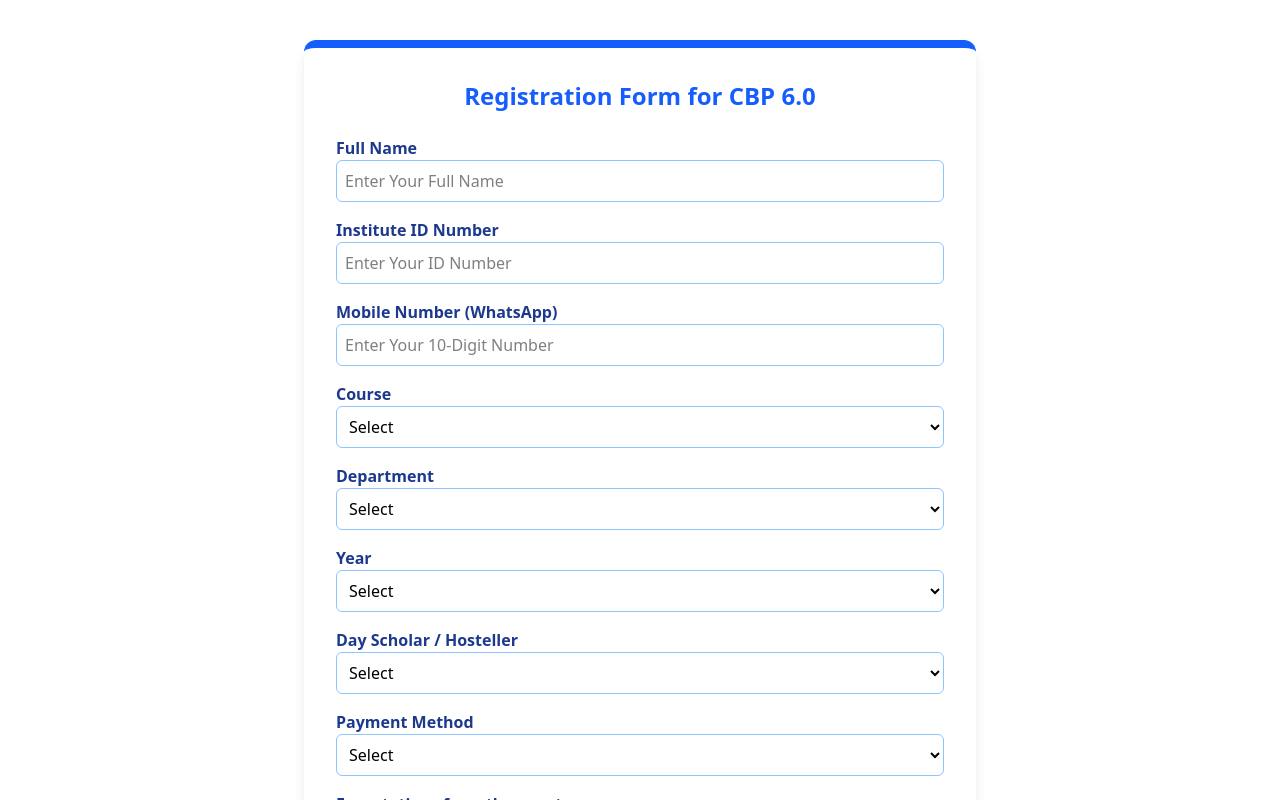
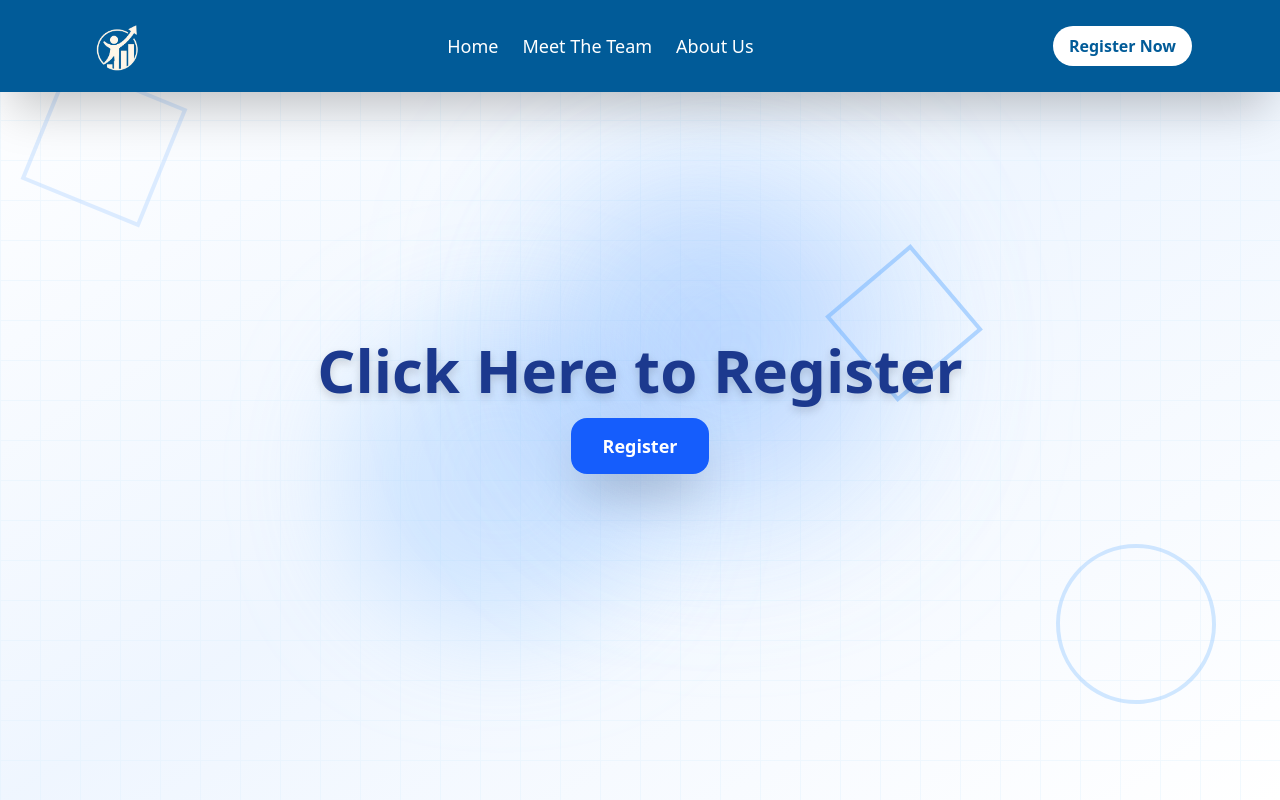
Before and after one commit to cbpmnit-glitch/cbp, a React (Vite) app: page /registration in a window 1280 px wide. Shown: the top 800 px of the page. Built offline with nearby package versions, Linux system fonts and the light colour scheme.

Commit message:
Initial commit

```diff
--- a/src/App.jsx
+++ b/src/App.jsx
@@ -16,7 +16,6 @@ import PrivatePolicy from "./PrivacyPolicy";
 import TandC from "./TandC";
 import Cancellation from "./Cancellation";
 import Shipping from "./Shipping";
-import RegistrationForm from "./RegistrationForm";
 import Attendance from "./Attendance";
 import FormWithPayment from "./FormWithPayment";
 import PaymentSuccess from "./PaymentSuccess";
@@ -27,7 +26,7 @@ import AboutUS from "./AbousUS";
 import { Component } from "lucide-react";
 import QuizApp from "./quizinterface";
 import PaymentFailure from "./PaymentFailure";
-
+import Register_land from "./Register_land";
 // Main landing page component
 const HomePage = () => {
   return (
@@ -64,7 +63,7 @@ function App() {
         {/*Shipping page */}
         <Route path="/Shipping-Policy" element={<Shipping />} />
 
-        <Route path="/registration" element={<RegistrationForm />} />
+        <Route path="/registration" element={<Register_land />} />
 
         <Route path="/attendance" element={<Attendance />} />
 
--- /dev/null
+++ b/src/Register_land.jsx
@@ -0,0 +1,84 @@
+import React from "react";
+import { motion } from "framer-motion";
+import Navbar from "./navbar";
+import Footer from "./footer";
+
+export default function Register_land() {
+  return (
+    <>
+    <Navbar/>
+    <div className="w-full h-screen flex flex-col items-center justify-center relative overflow-hidden bg-gradient-to-br from-white via-blue-50 to-white">
+      {/* Subtle Grid Pattern */}
+      <div className="absolute inset-0 bg-[linear-gradient(to_right,#e0f2fe_1px,transparent_1px),linear-gradient(to_bottom,#e0f2fe_1px,transparent_1px)] bg-[size:40px_40px] opacity-40 z-0" />
+
+      {/* Animated Blobs */}
+      <motion.div
+        className="absolute w-72 h-72 bg-blue-200 rounded-full mix-blend-multiply filter blur-3xl opacity-40"
+        animate={{ x: [0, 100, -100, 0], y: [0, -50, 50, 0], scale: [1, 1.2, 0.9, 1] }}
+        transition={{ duration: 15, repeat: Infinity, ease: "easeInOut" }}
+      />
+
+      <motion.div
+        className="absolute w-96 h-96 bg-blue-300 rounded-full mix-blend-multiply filter blur-3xl opacity-30"
+        animate={{ x: [50, -150, 100, 50], y: [0, 80, -80, 0], scale: [1.1, 0.8, 1.2, 1] }}
+        transition={{ duration: 20, repeat: Infinity, ease: "easeInOut" }}
+      />
+
+      <motion.div
+        className="absolute w-64 h-64 bg-blue-400 rounded-full mix-blend-multiply filter blur-3xl opacity-20"
+        animate={{ x: [-100, 100, -50, -100], y: [50, -100, 100, 50], scale: [1, 1.3, 0.7, 1] }}
+        transition={{ duration: 25, repeat: Infinity, ease: "easeInOut" }}
+      />
+
+      {/* Floating Polygons */}
+      <motion.div
+        className="absolute top-20 left-10 w-32 h-32 border-4 border-blue-200 rotate-45 opacity-50"
+        animate={{ rotate: [0, 360] }}
+        transition={{ duration: 30, repeat: Infinity, ease: "linear" }}
+      />
+
+      <motion.div
+        className="absolute bottom-24 right-16 w-40 h-40 border-4 border-blue-300 rounded-full opacity-40"
+        animate={{ rotate: [360, 0] }}
+        transition={{ duration: 40, repeat: Infinity, ease: "linear" }}
+      />
+
+      <motion.div
+        className="absolute top-1/3 right-1/4 w-28 h-28 border-4 border-blue-400 opacity-40"
+        animate={{ rotate: [0, -360] }}
+        transition={{ duration: 50, repeat: Infinity, ease: "linear" }}
+      />
+
+      {/* Content */}
+      <div className="relative z-20 text-center px-4">
+        <motion.h1
+          initial={{ opacity: 0, y: -50 }}
+          animate={{ opacity: 1, y: 0 }}
+          transition={{ duration: 1 }}
+          className="text-4xl md:text-6xl font-extrabold text-blue-900 drop-shadow-lg"
+        >
+          Click Here to Register
+        </motion.h1>
+
+        <motion.div
+          initial={{ scale: 0.8, opacity: 0 }}
+          animate={{ scale: 1, opacity: 1 }}
+          transition={{ delay: 0.5, duration: 0.8 }}
+          className="mt-8"
+        >
+          <motion.a
+            href="https://docs.google.com/forms/d/e/1FAIpQLSd3ZYJ3VjwdeqUUQaib9nk8-uwg8GvG3zlG6YoGGuxdf8ci9w/viewform?usp=header"
+            target="_blank"
+            whileHover={{ scale: 1.1, backgroundColor: "#2563eb", boxShadow: "0px 0px 20px rgba(37, 99, 235, 0.6)" }}
+            whileTap={{ scale: 0.95 }}
+            className="px-8 py-4 text-lg font-semibold bg-blue-600 hover:bg-blue-500 text-white shadow-2xl rounded-2xl transition-all"
+          >
+            Register
+          </motion.a>
+        </motion.div>
+      </div>
+    </div>
+    <Footer/>
+    </>
+  );
+}
```
